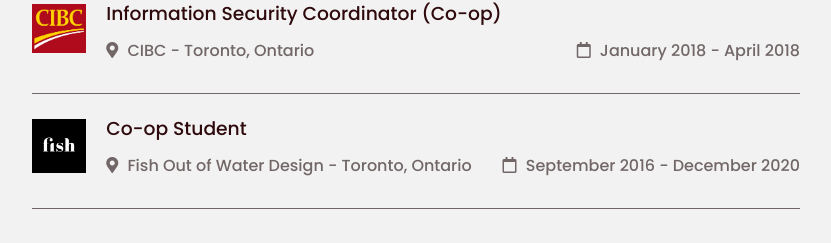
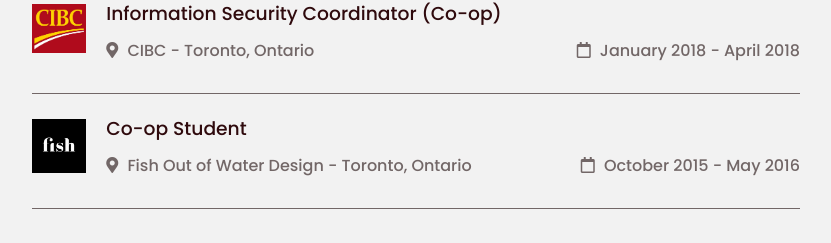
Before and after one commit to tunadragon/tunadragon.github.io, a React (Create React App) app: page / in a window 1280 px wide. Shown: the part 2511-2754 px from the top of the page, without its empty margins (224-1055 px from the left). Built offline with nearby package versions, Linux system fonts and the light colour scheme; the HTML template or start-up script is replaced by a standard one.

Commit message:
Fix typo in work experience

```diff
--- a/src/components/Home.js
+++ b/src/components/Home.js
@@ -105,7 +105,7 @@ function Home() {
                 <ExperienceEntry
                     title='Co-op Student'
                     location='Fish Out of Water Design - Toronto, Ontario'
-                    date='September 2016 - December 2020'
+                    date='October 2015 - May 2016'
                     logo={`${process.env.PUBLIC_URL}/images/logos/fish_logo.png`}
                     separator>
                 </ExperienceEntry>
```
